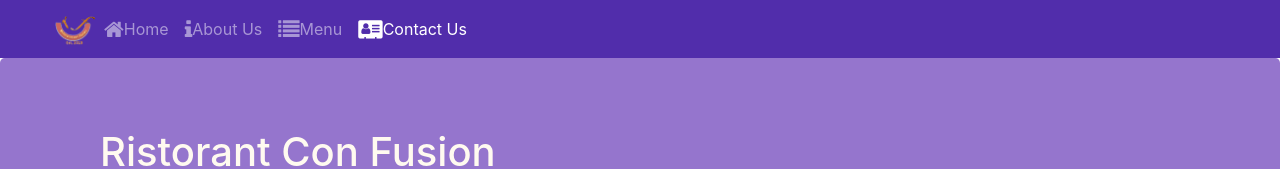
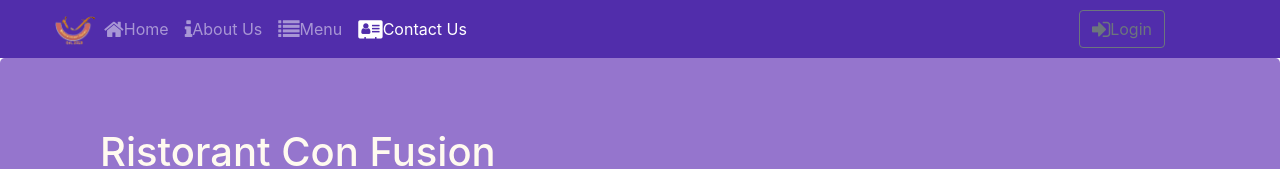
Before and after one commit to ateett12ue/ReactLearning, a React (Create React App) app: page /contactus in a window 1280 px wide. Shown: the top 169 px of the page. Built offline with nearby package versions, Linux system fonts and the light colour scheme.

Commit message:
Uncontrolled Form

```diff
--- a/src/components/headerComponent.js
+++ b/src/components/headerComponent.js
@@ -1,21 +1,35 @@
 import React, {Component} from 'react';
-import {Navbar, NavbarBrand, Nav, NavbarToggler, Collapse, NavItem, Jumbotron} from 'reactstrap';
+import {Navbar, NavbarBrand, Nav, NavbarToggler, Collapse, NavItem, Jumbotron, Modal, ModalBody, Button, ModalHeader, Form, FormGroup, Input, Label} from 'reactstrap';
 import {NavLink} from 'react-router-dom'
 
 class Header extends Component{
     constructor(props){
         super(props);
         this.state = {
-            isNavOpen : false
+            isNavOpen : false,
+            isModalOpen : false
         }
 
         this.toggleNav = this.toggleNav.bind(this);
+        this.toggleModal = this.toggleModal.bind(this);
+        this.handleLogin = this.handleLogin.bind(this);
     }
 
     toggleNav(){
         this.setState({
             isNavOpen: !this.state.isNavOpen
         })
+    }
+    toggleModal(){
+        this.setState({
+            isModalOpen: !this.state.isModalOpen
+        })
+    }
+    handleLogin(event){
+        this.toggleModal();
+        alert("Username: " + this.username.value + " Password: "+this.password.value + "Remember: "+ this.remember.checked);
+        event.preventDefault();
+
     }
 
     render(){
@@ -54,6 +68,13 @@ class Header extends Component{
                                 </NavLink>
                             </NavItem>
                         </Nav>
+                        <Nav className="ml-auto" navbar>
+                            <NavItem>
+                                <Button outline onClick={this.toggleModal}>
+                                    <span className="fa fa-sign-in fa-lg"></span>Login
+                                </Button>
+                            </NavItem>
+                        </Nav>
                         </Collapse>
 
                     </div>
@@ -68,6 +89,27 @@ class Header extends Component{
                         </div>
                     </div>
                 </Jumbotron>
+                <Modal isOpen={this.state.isModalOpen} toggle={this.toggleModal}>
+                    <ModalHeader>Login</ModalHeader>
+                    <ModalBody>
+                        <Form onSubmit ={this.handleLogin}>
+                            <FormGroup>
+                                <Label htmlFor="username">Username</Label>
+                                <Input type="text" id="username" name="username" innerRef={(input)=>this.username=input} />
+                            </FormGroup>
+                            <FormGroup>
+                                <Label htmlFor="password">Password</Label>
+                                <Input type="password" id="password" name="password" innerRef={(input)=>this.password=input} />
+                            </FormGroup>
+                            <FormGroup check>
+                                <Label check>
+                                    <Input type="checkbox" name="remember" innerRef={(input)=>this.remember=input} />
+                                    Remember me                                </Label>
+                            </FormGroup>
+                            <Button type="submit" value="submit" className="primary">Login</Button>
+                        </Form>
+                    </ModalBody>
+                </Modal>
             </React.Fragment>
         );
     }
```
